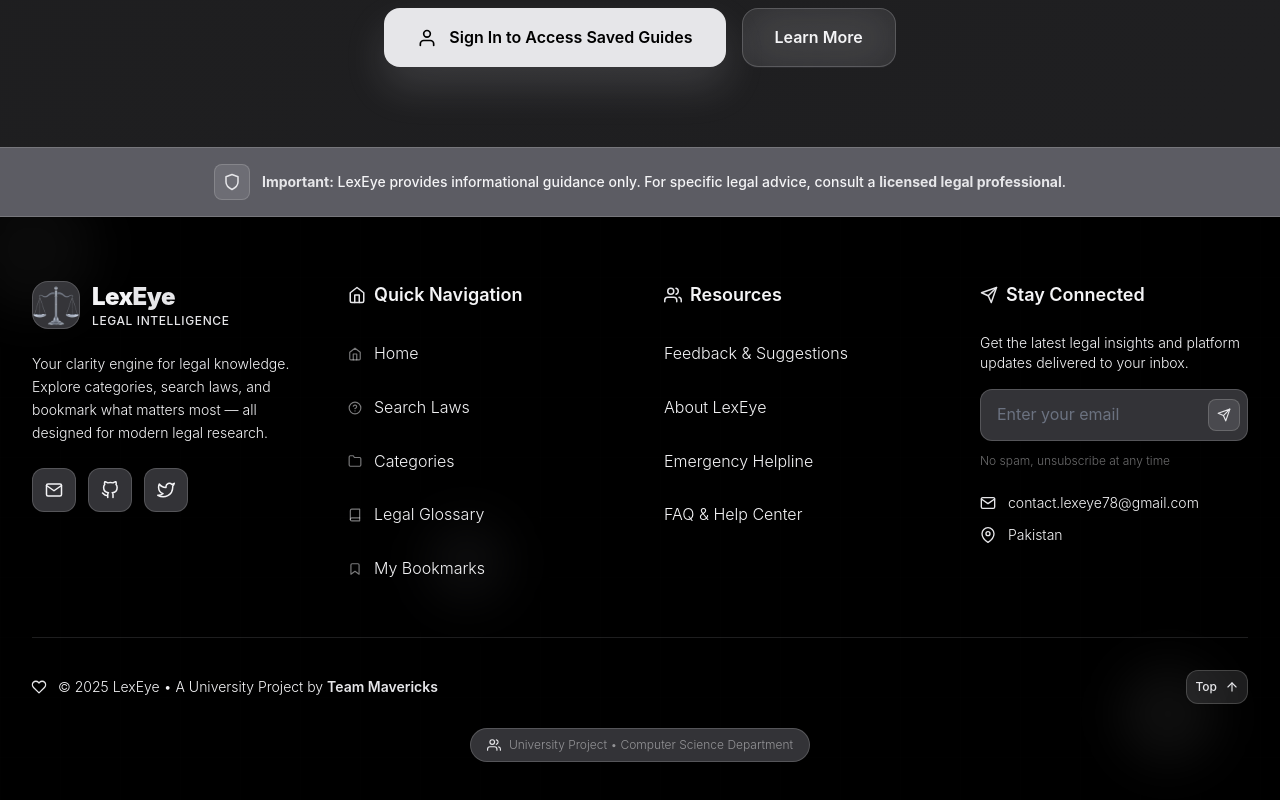
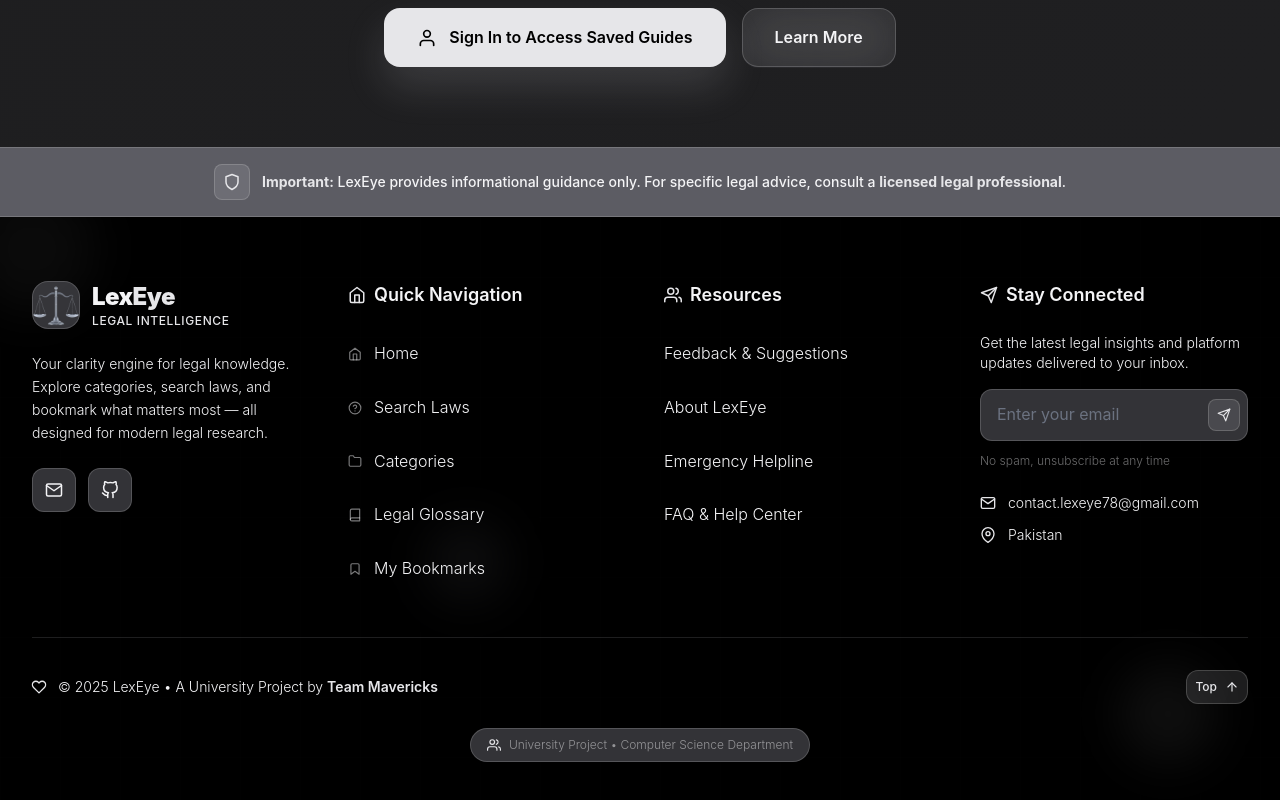
Before and after one commit to Haroon300/LexEye, a React (Vite) app in the folder fronend/front/: page / in a window 1280 px wide. Shown: the part 3227-4027 px from the top of the page. Built offline with nearby package versions, Linux system fonts and the light colour scheme.

Commit message:
Update footer.jsx

```diff
--- a/fronend/front/src/components/footer.jsx
+++ b/fronend/front/src/components/footer.jsx
@@ -186,13 +186,8 @@ const Footer = () => {
                   },
                   {
                     icon: FiGithub,
-                    href: "#",
+                    href: "https://github.com/Haroon300/LexEye",
                     tooltip: "GitHub"
-                  },
-                  {
-                    icon: FiTwitter,
-                    href: "#",
-                    tooltip: "Twitter"
                   },
                 ].map((social, index) => (
                   <motion.a
```
